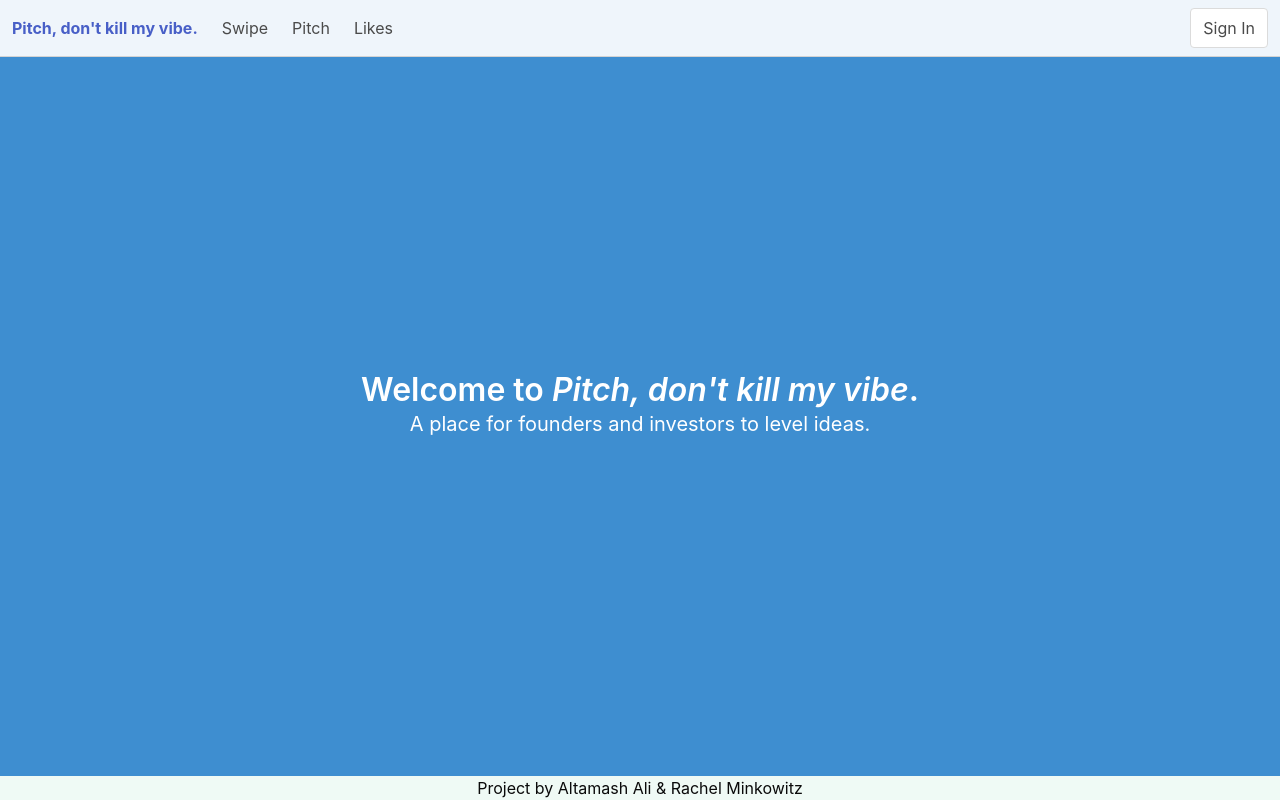
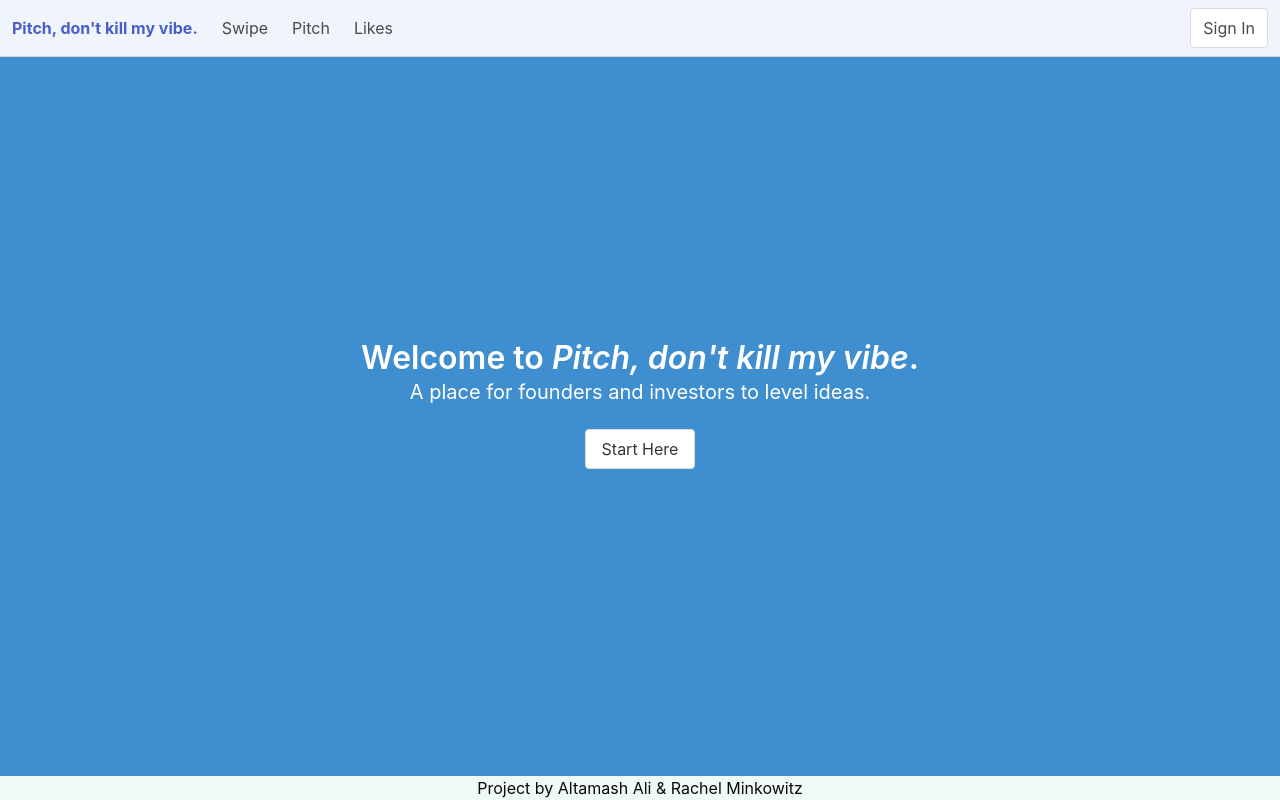
Before and after one commit to RachMink/pitch-dont-kill-my-vibe, a Next.js app: page / in a window 1280 px wide. Built offline with nearby package versions, Linux system fonts and the light colour scheme; no server answers.

Commit message:
Add button to login from home page

```diff
--- a/pages/index.js
+++ b/pages/index.js
@@ -1,3 +1,5 @@
+import Link from "next/link";
+
 export default function Home() {
   return (
     <div className="hero-body columns is-vcentered is-centered">
@@ -8,6 +10,9 @@ export default function Home() {
         <p className="subtitle has-text-white">
           A place for founders and investors to level ideas.
         </p>
+        <Link href="/login">
+          <button className="button">Start Here</button>
+        </Link>
       </div>
     </div>
   );
```
